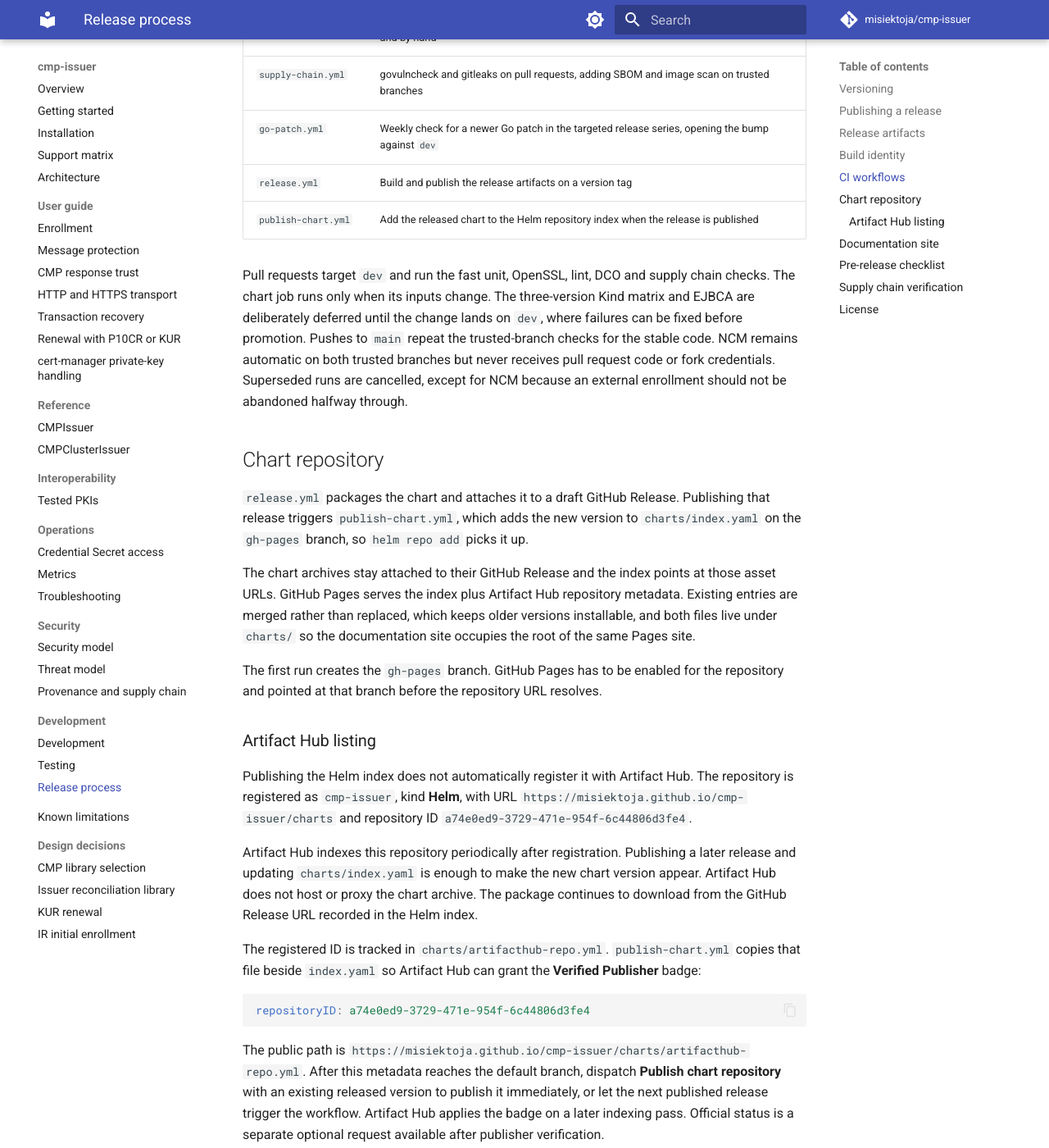
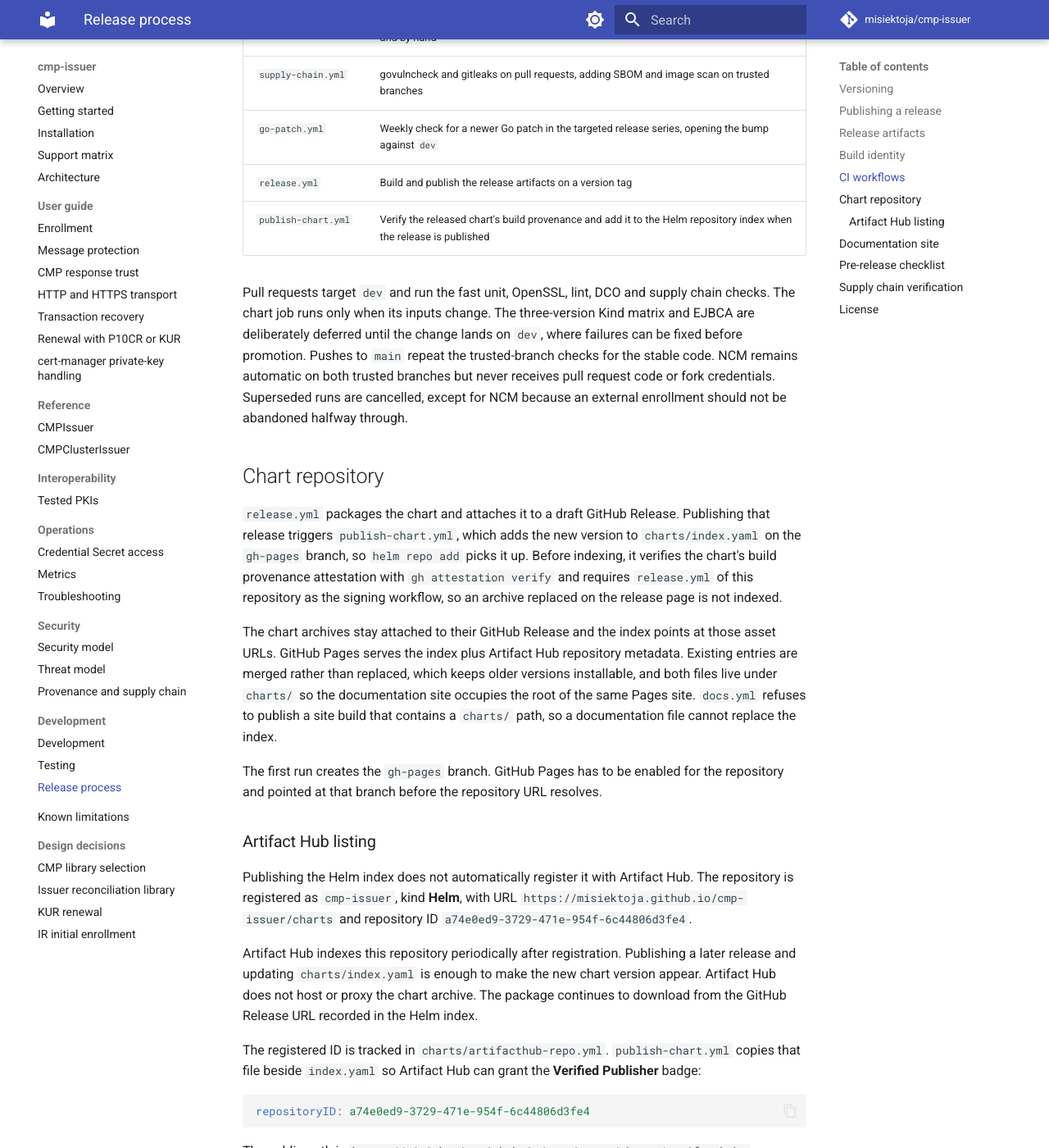
Before and after one commit to misiektoja/cmp-issuer, an MkDocs documentation site: the page built from docs/development/release-process.md, in a window 1280 px wide and 1400 px high, scrolled down 3761 px. Shown: the whole window at 82% size. Built offline with MkDocs 1.6.1 and Material for MkDocs 9.7.7, drawn with Linux system fonts in a browser that asks for light colours; comment, search, counter and statistics services are not loaded.

Commit message:
docs(development): describe the chart provenance check and the docs chart guard
Signed-off-by: misiektoja <misiektoja-github@rm-rf.ninja>

```diff
--- a/docs/development/release-process.md
+++ b/docs/development/release-process.md
@@ -124,7 +124,7 @@ the stamp, because the linker ignores an `-X` flag it cannot resolve.
 | `supply-chain.yml` | govulncheck and gitleaks on pull requests, adding SBOM and image scan on trusted branches |
 | `go-patch.yml` | Weekly check for a newer Go patch in the targeted release series, opening the bump against `dev` |
 | `release.yml` | Build and publish the release artifacts on a version tag |
-| `publish-chart.yml` | Add the released chart to the Helm repository index when the release is published |
+| `publish-chart.yml` | Verify the released chart's build provenance and add it to the Helm repository index when the release is published |
 
 Pull requests target `dev` and run the fast unit, OpenSSL, lint, DCO and supply chain checks. The chart job
 runs only when its inputs change. The three-version Kind matrix and EJBCA are deliberately deferred
@@ -137,12 +137,15 @@ an external enrollment should not be abandoned halfway through.
 
 `release.yml` packages the chart and attaches it to a draft GitHub Release. Publishing that release
 triggers `publish-chart.yml`, which adds the new version to `charts/index.yaml` on the `gh-pages`
-branch, so `helm repo add` picks it up.
+branch, so `helm repo add` picks it up. Before indexing, it verifies the chart's build provenance
+attestation with `gh attestation verify` and requires `release.yml` of this repository as the signing
+workflow, so an archive replaced on the release page is not indexed.
 
 The chart archives stay attached to their GitHub Release and the index points at those asset URLs.
 GitHub Pages serves the index plus Artifact Hub repository metadata. Existing entries are merged rather
 than replaced, which keeps older versions installable, and both files live under `charts/` so the
-documentation site occupies the root of the same Pages site.
+documentation site occupies the root of the same Pages site. `docs.yml` refuses to publish a site
+build that contains a `charts/` path, so a documentation file cannot replace the index.
 
 The first run creates the `gh-pages` branch. GitHub Pages has to be enabled for the repository and
 pointed at that branch before the repository URL resolves.
```
